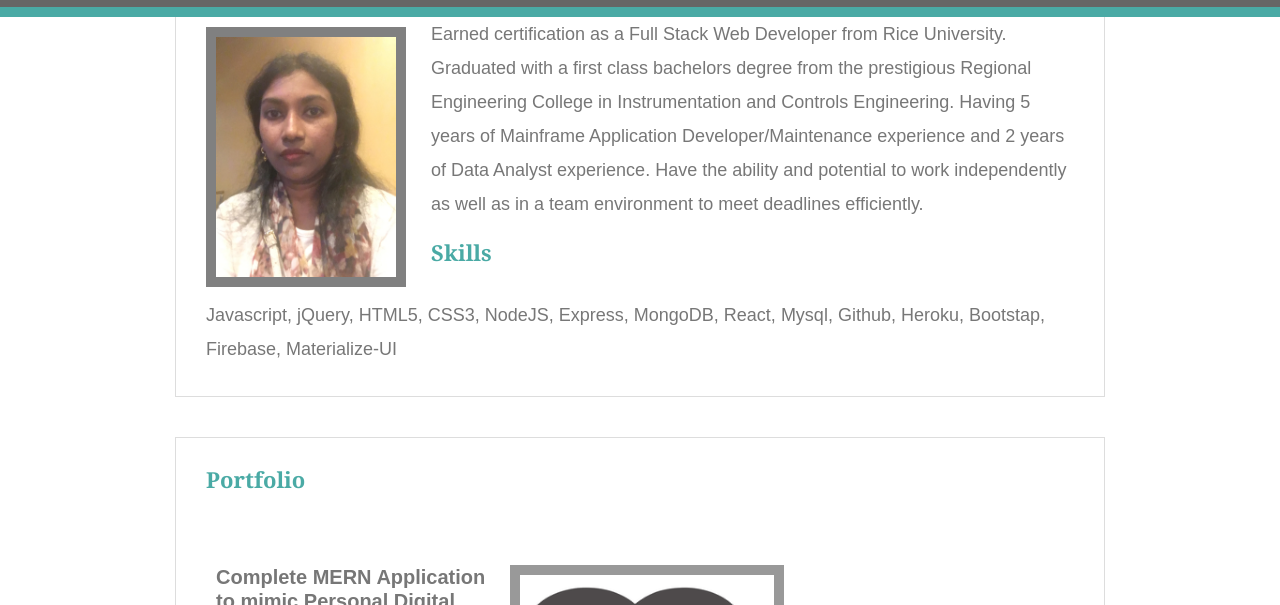
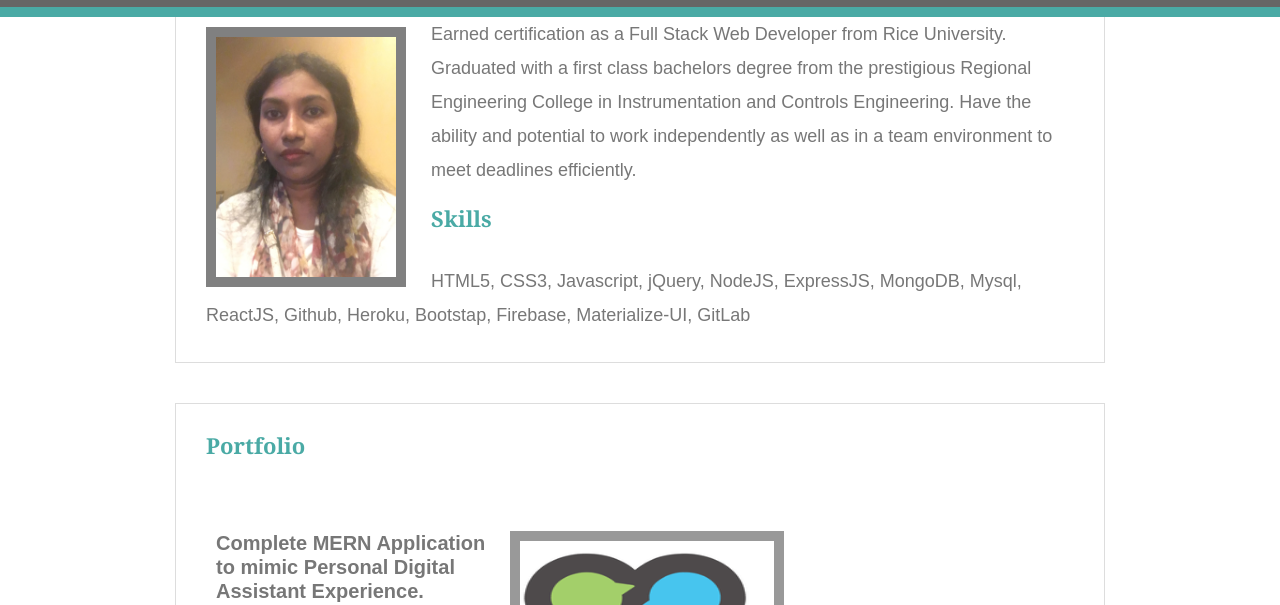
Before and after one commit to arthiatsr/MyPortfolio, a plain HTML site: page index.html in a window 1280 px wide. Shown: the part 103-708 px from the top of the page. Drawn offline with nearby package versions, Linux system fonts and the light colour scheme.

Commit message:
The index file was updated

```diff
--- a/index.html
+++ b/index.html
@@ -26,10 +26,10 @@
                 <h1>Back ground</h1>
                 <img class="auth-image" src="./assets/images/mypic.JPG" >
                 <p>
-                    Earned certification as a Full Stack Web Developer from Rice University. Graduated with a first class bachelors degree from the prestigious Regional Engineering College in Instrumentation and Controls Engineering. Having 5 years of Mainframe Application Developer/Maintenance experience and 2 years of Data Analyst experience. Have the ability and potential to work independently as well as in a team environment to meet deadlines efficiently.
+                    Earned certification as a Full Stack Web Developer from Rice University. Graduated with a first class bachelors degree from the prestigious Regional Engineering College in Instrumentation and Controls Engineering. Have the ability and potential to work independently as well as in a team environment to meet deadlines efficiently.
                 </p>
                 <h3>Skills</h3>
-                <p>Javascript, jQuery, HTML5, CSS3, NodeJS, Express, MongoDB, React, Mysql, Github, Heroku, Bootstap, Firebase, Materialize-UI</p>
+                <p>HTML5, CSS3, Javascript, jQuery, NodeJS, ExpressJS, MongoDB, Mysql, ReactJS, Github, Heroku, Bootstap, Firebase, Materialize-UI, GitLab</p>
             </section>
             <section class="main-section">
                 <h3>Portfolio</h3>
```
